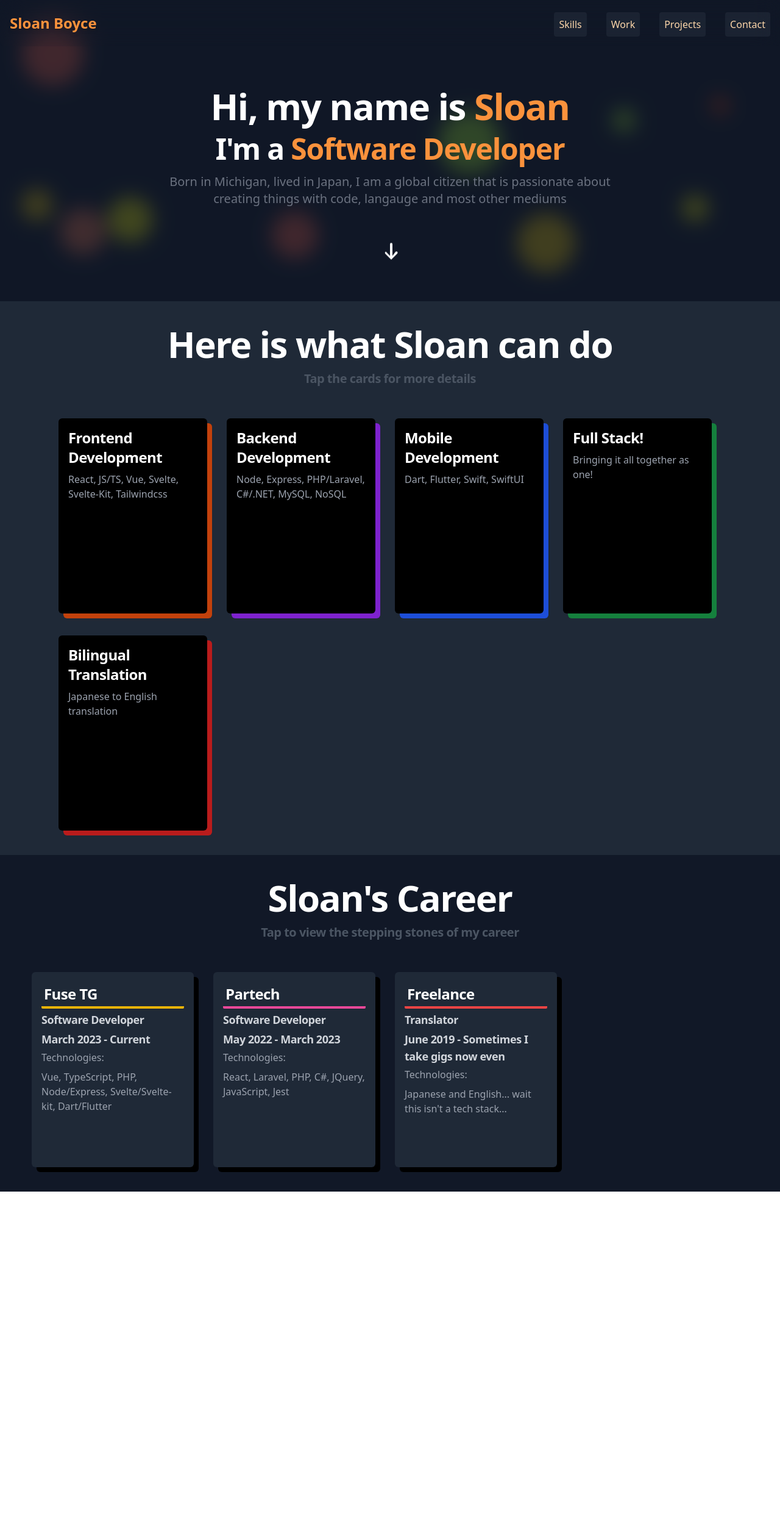
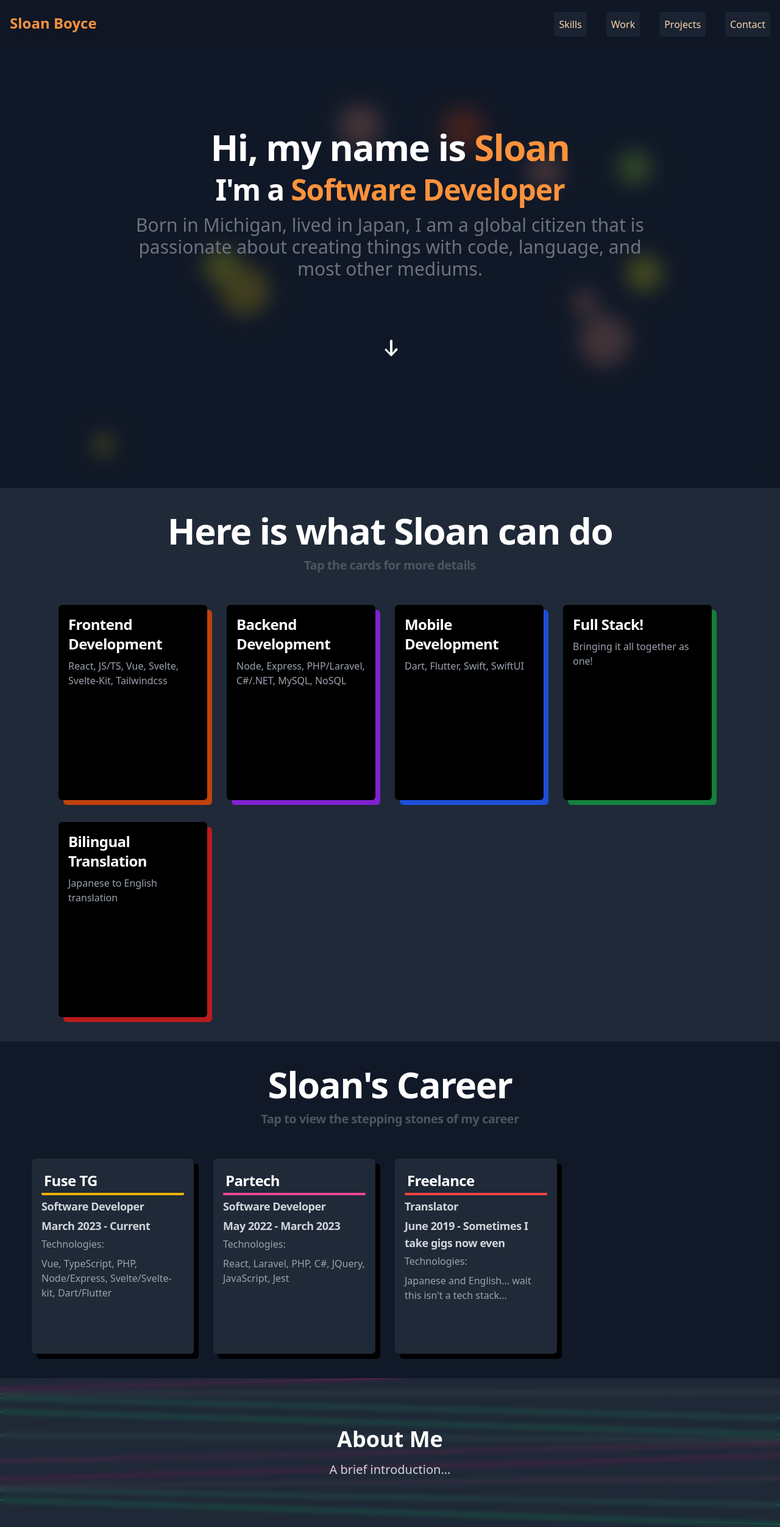
Before and after one commit to Sloansta/sloanb.dev, a React (Vite) app: page / in a window 1280 px wide. Shown: the whole page at 61% size. Before the commit the page ends 1954 px from the top, so only its background shows below. Built offline with nearby package versions, Linux system fonts and the light colour scheme.

Commit message:
adds adjustments to hero, adds about section

```diff
--- a/src/App.jsx
+++ b/src/App.jsx
@@ -2,6 +2,7 @@ import Nav from "./components/Nav"
 import Header from "./Layout/Header"
 import Skills from "./Layout/Skills"
 import Work from "./Layout/Work"
+import About from "./Layout/About"
 
 function App() {
 
@@ -11,6 +12,7 @@ function App() {
       <Header />
       <Skills />
       <Work />
+      <About />
     </div>
   )
 }
--- /dev/null
+++ b/src/Layout/About.jsx
@@ -0,0 +1,19 @@
+// ... other imports
+import Canvas from "../components/Canvas";
+
+export default function About() {
+    return (
+        <section className="relative overflow-hidden">
+            <Canvas isFooter={true} className="absolute top-0 left-0 w-full h-full z-0"/>
+            <div className="container mx-auto px-6 py-10 lg:py-20 relative z-10">
+                <h1 className="text-4xl font-bold text-center text-white">
+                    About Me
+                </h1>
+                <p className="text-xl text-center text-gray-300 mt-4">
+                    A brief introduction...
+                </p>
+            </div>
+            <div className="absolute top-0 left-0 w-full h-full bg-gray-800/50 backdrop-filter backdrop-blur-sm z-0"></div>
+        </section>
+    );
+}
--- a/src/Layout/Header.jsx
+++ b/src/Layout/Header.jsx
@@ -1,21 +1,27 @@
-// import { useState } from "react";
 import Canvas from "../components/Canvas";
 
 export default function Header() {
     return (
-        <section className="bg-gray-900 backdrop-filter backdrop-blur-lg relative overflow-hidden z-5 pt-20">
-            <Canvas className="absolute top-0 left-0 w-full h-full z-0"/>
-            <div className="py-10 px-5 mx-auto max-w-screen-xl text-center lg:py-16 lg:px-12 relative z-10">
-                <h1 className="mb-4 text-4xl font-extrabold tracking-tight leading-none md:text-5xl lg:text-6xl text-white">
-                    Hi, my name is <span className="text-orange-400">Sloan</span>
-                </h1>
-                <h1 className="mb-4 text-3xl font-extrabold tracking-tight leading-none md:text-4xl lg:text-5xl text-white">I'm a <span className="text-orange-400">Software Developer</span></h1>
-                <p className="mb-8 text-lg font-normal text-gray-500 lg:text-xl sm:px-16 xl:px-48 dark:text-gray-400">Born in Michigan, lived in Japan, I am a global citizen that is passionate about creating things with code, langauge and most other mediums</p>
-                <a href="#" className="inline-flex justify-center items-center mt-3 px-4 text-base font-medium text-center text-white rounded-lg bg-primary-700">
-                    <svg className="ml-2 mr-1 w-10 h-10 animate-arrow-fade" fill="currentColor" viewBox="0 0 20 20" xmlns="http://www.w3.org/2000/svg">
-                        <path d="M5 10.707l5 5 5-5a1 1 0 00-1.414-1.414L11 12.586V3a1 1 0 10-2 0v9.586l-3.293-3.293A1 1 0 005 10.707z"></path>
-                    </svg>
-                </a>
+        <section className="bg-gray-900 backdrop-filter backdrop-blur-lg relative overflow-hidden z-5">
+            <Canvas className="absolute top-0 left-0 w-full h-full z-0" isFooter={false}/>
+            <div className="flex flex-col justify-evenly items-center h-screen relative z-10 px-5">
+                <div className="text-center mt-52 md:mt-40">
+                    <h1 className="mb-4 text-4xl font-extrabold tracking-tight leading-none md:text-5xl lg:text-6xl text-white">
+                        Hi, my name is <span className="text-orange-400">Sloan</span>
+                    </h1>
+                    <h2 className="mb-4 text-3xl font-extrabold tracking-tight leading-none md:text-4xl lg:text-5xl text-white">
+                        I'm a <span className="text-orange-400">Software Developer</span>
+                    </h2>
+                    <p className="mb-8 text-lg font-normal text-gray-500 lg:text-3xl sm:px-16 xl:px-48 dark:text-gray-400">
+                        Born in Michigan, lived in Japan, I am a global citizen that is passionate about creating things with code, language, and most other mediums.
+                    </p>
+                </div>
+                <div className="mb-20 lg:mb-15 md:mb-40">
+                    <a href="#" className="inline-flex justify-center items-center px-4 text-base font-medium text-center text-white rounded-lg bg-primary-700">
+                        <svg className="ml-2 mr-1 w-10 h-10 animate-arrow-fade" fill="currentColor" viewBox="0 0 20 20" xmlns="http://www.w3.org/2000/svg">
+                        <path d="M5 10.707l5 5 5-5a1 1 0 00-1.414-1.414L11 12.586V3a1 1 0 10-2 0v9.586l-3.293-3.293A1 1 0 005 10.707z"></path>                        </svg>
+                    </a>
+                </div>
             </div>
             <div className="absolute top-0 left-0 w-full h-full bg-gray-900/80 backdrop-filter backdrop-blur-lg z-0"></div>
         </section>
--- a/src/components/Canvas.jsx
+++ b/src/components/Canvas.jsx
@@ -1,6 +1,6 @@
 import { useRef, useEffect } from 'react';
 
-const Canvas = props => {
+const Canvas = ({isFooter, ...props}) => {
     const canvasRef = useRef(null);
 
     class Circle {
@@ -61,6 +61,26 @@ const Canvas = props => {
         });
     };
 
+    const drawPulsatingLines = (ctx, canvasWidth, canvasHeight, frameCount) => {
+        ctx.clearRect(0, 0, canvasWidth, canvasHeight);
+        ctx.lineWidth = 2;
+        const linesCount = 10;
+        const maxAmplitude = 20;
+        const frequency = 0.02;
+
+        for (let i = 0; i < linesCount; i++) {
+            const amplitude = maxAmplitude * Math.sin(frameCount * frequency + i);
+            const colorValue = Math.floor(Math.sin(frameCount * frequency + i) * 128 + 127);
+            const color = `rgb(${colorValue}, ${255 - colorValue}, 128)`;
+            ctx.strokeStyle = color;
+
+            ctx.beginPath();
+            ctx.moveTo(0, canvasHeight / linesCount * i + amplitude);
+            ctx.lineTo(canvasWidth, canvasHeight / linesCount * i - amplitude);
+            ctx.stroke();
+        }
+    };
+
     useEffect(() => {
         const canvas = canvasRef.current;
         canvas.width = canvas.offsetWidth;
@@ -70,7 +90,11 @@ const Canvas = props => {
         const circles = createCircles(10, canvas.width, canvas.height);
 
         const render = () => {
-            draw(context, circles);
+            if(!isFooter)
+                draw(context, circles);
+            else
+                drawPulsatingLines(context, canvas.width, canvas.height, animationFrameId)
+
             animationFrameId = window.requestAnimationFrame(render);
         };
 
```
